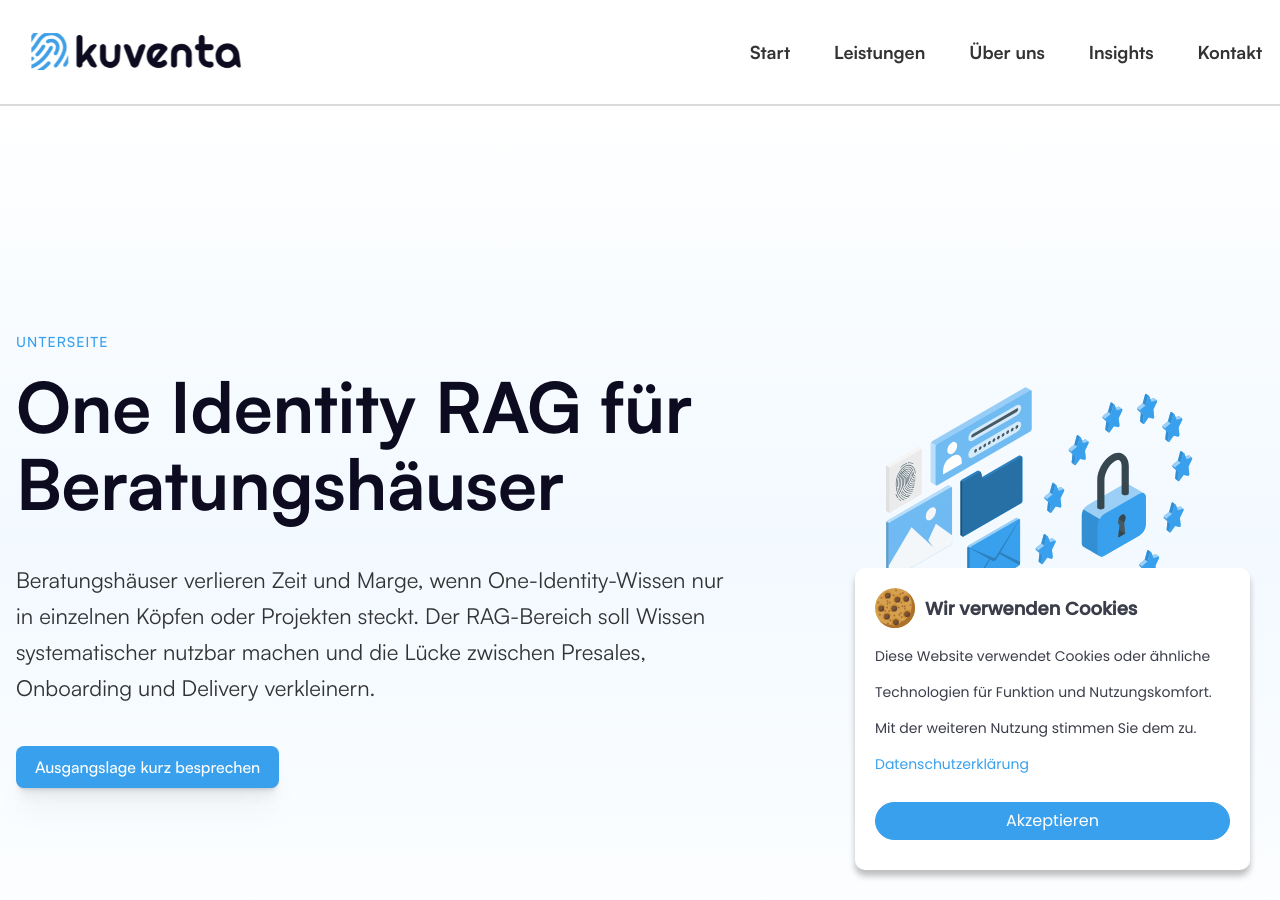
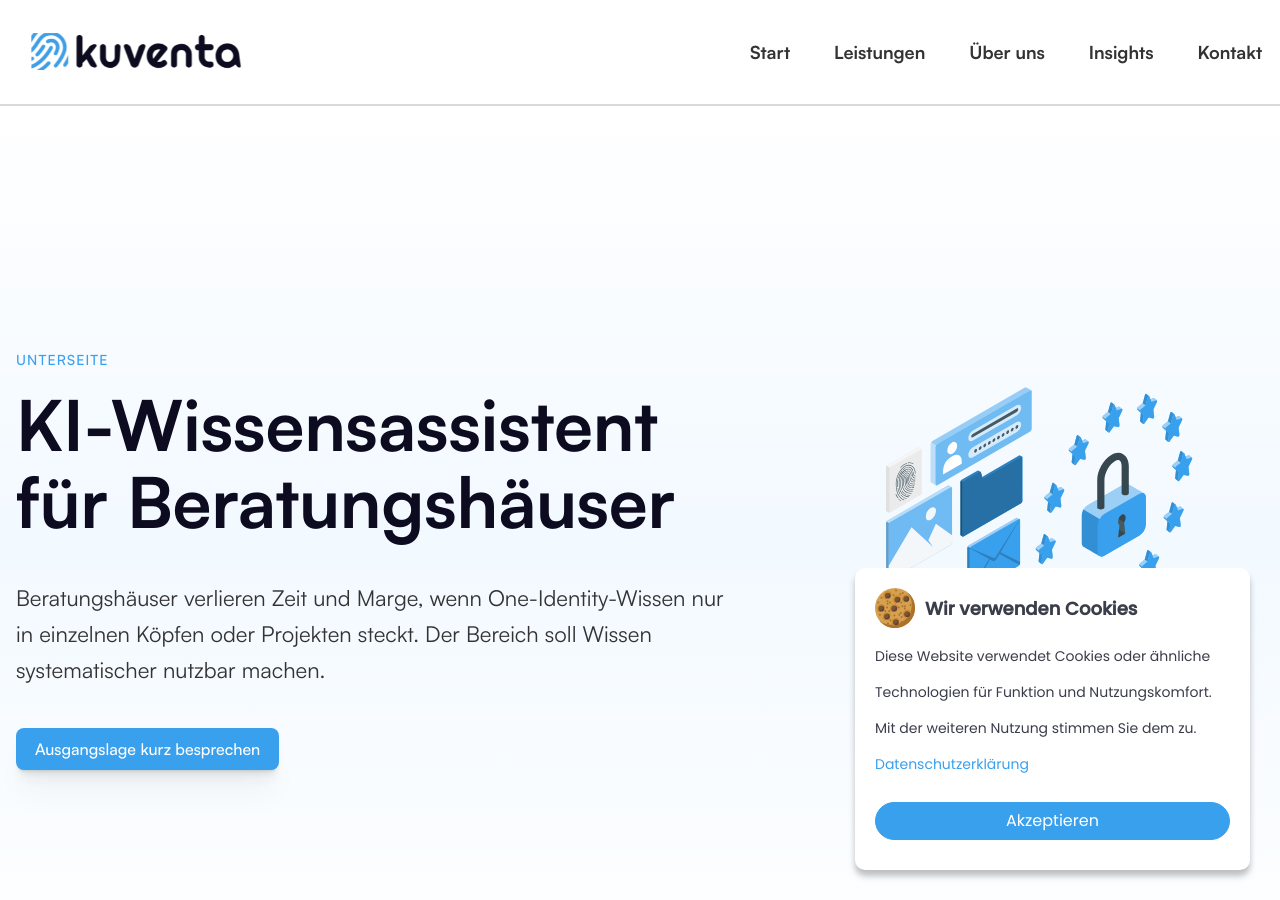
Before and after one commit to kuventa-GmbH/kuventa-website, a Jekyll site: the page built from rag-fuer-beratungshaeuser.html, in a window 1280 px wide and 900 px high. Built offline with Jekyll 4.4.1, drawn with Linux system fonts in a browser that asks for light colours; some of the changed text lies outside the part shown.

```diff
--- a/one-identity-rag.html
+++ b/one-identity-rag.html
@@ -1,7 +1,7 @@
 ---
 layout: default
-title: One Identity RAG
-description: One Identity RAG für Beratung, Enablement, Presales und schnellere Delivery in komplexen One-Identity-Kontexten.
+title: One Identity Wissensassistent
+description: KI-gestütztes Such- und Antwortsystem für One Identity, Beratung, Enablement, Presales und schnellere Delivery.
 permalink: /one-identity-rag/
 page_key: one-identity-rag
 ---
--- a/rag-einsatzszenarien.html
+++ b/rag-einsatzszenarien.html
@@ -1,7 +1,7 @@
 ---
 layout: default
-title: Einsatzszenarien für ein One Identity RAG
-description: Geeignete Einsatzszenarien für ein One Identity RAG in Presales, Onboarding, Delivery und interner Wissenskonservierung.
+title: Einsatzszenarien für einen One-Identity-Wissensassistenten
+description: Geeignete Einsatzszenarien für einen KI-gestützten One-Identity-Wissensassistenten in Presales, Onboarding und Delivery.
 permalink: /rag-einsatzszenarien/
 page_key: rag-einsatzszenarien
 ---
--- a/rag-fuer-berater.html
+++ b/rag-fuer-berater.html
@@ -1,7 +1,7 @@
 ---
 layout: default
-title: One Identity RAG für Berater
-description: One Identity RAG für Berater, Onboarding, Delivery-Sparring und schnelleren Einstieg in komplexe Projektkontexte.
+title: KI-Wissensassistent für One-Identity-Berater
+description: KI-gestütztes Such- und Antwortsystem für Berater, Onboarding, Delivery-Sparring und schnellen Einstieg in One Identity.
 permalink: /rag-fuer-berater/
 page_key: rag-fuer-berater
 ---
--- a/rag-fuer-beratungshaeuser.html
+++ b/rag-fuer-beratungshaeuser.html
@@ -1,7 +1,7 @@
 ---
 layout: default
-title: One Identity RAG für Beratungshäuser
-description: One Identity RAG für Beratungshäuser als Enablement-, Delivery- und Presales-Baustein mit klaren Governance-Grenzen.
+title: KI-Wissensassistent für Beratungshäuser
+description: KI-gestütztes Such- und Antwortsystem für Beratungshäuser als Enablement-, Delivery- und Presales-Baustein.
 permalink: /rag-fuer-beratungshaeuser/
 page_key: rag-fuer-beratungshaeuser
 ---
```
Also changed, not shown: _data/home.yml (+11 -11 lines), _data/site_pages.yml (+19 -19 lines).
